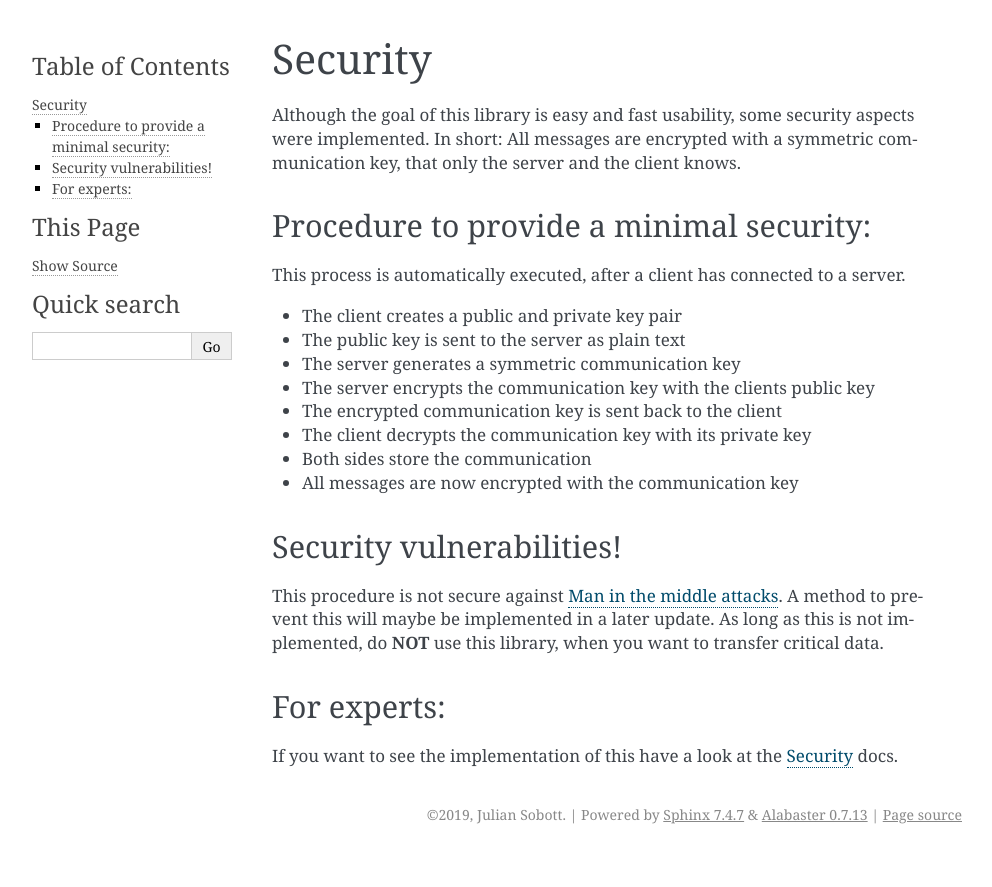
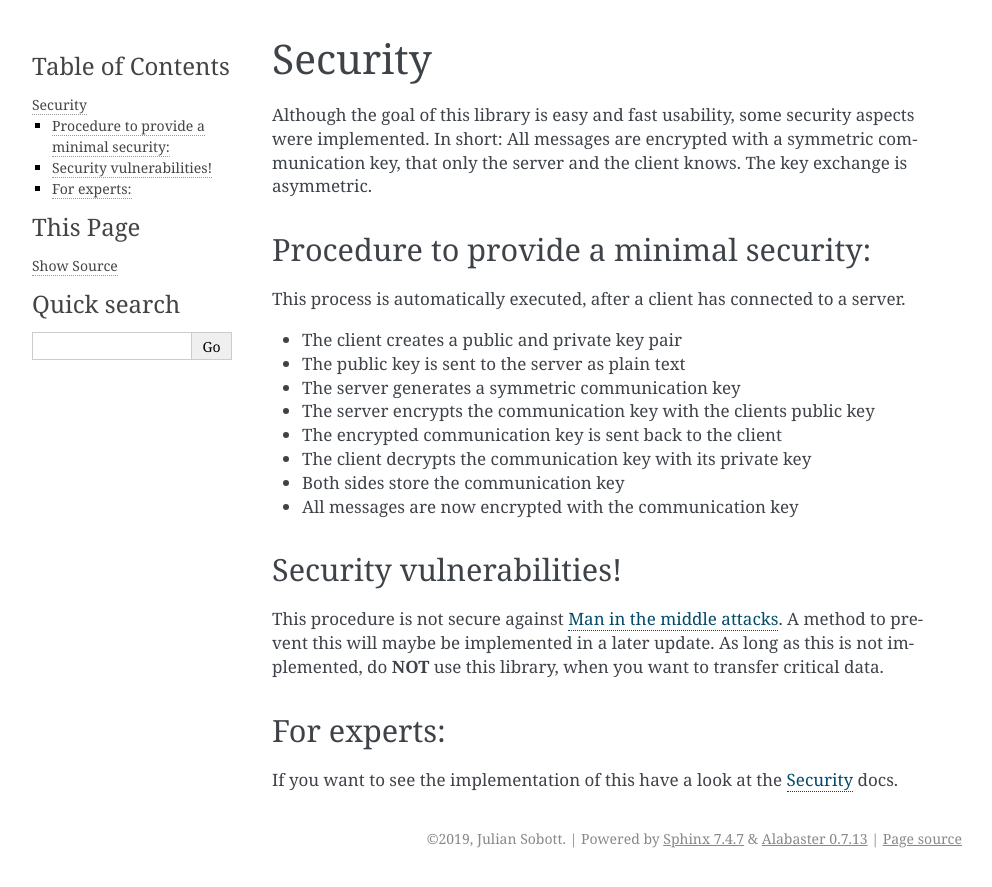
Before and after one commit to JulianSobott/networking, a Sphinx documentation site: the page built from docs/external/Security.rst, in a window 1280 px wide. Shown: the top 887 px of the page, without its empty margins (148-1140 px from the left). Built offline with Sphinx 7.4.7, drawn with Linux system fonts in a browser that asks for light colours.

```diff
--- a/docs/external/Security.rst
+++ b/docs/external/Security.rst
@@ -3,7 +3,7 @@
 
 Although the goal of this library is easy and fast usability, some security
 aspects were implemented. In short: All messages are encrypted with a symmetric communication key,
-that only the server and the client knows.
+that only the server and the client knows. The key exchange is asymmetric.
 
 Procedure to provide a minimal security:
 -----------------------------------------
@@ -16,7 +16,7 @@
 - The server encrypts the communication key with the clients public key
 - The encrypted communication key is sent back to the client
 - The client decrypts the communication key with its private key
-- Both sides store the communication
+- Both sides store the communication key
 - All messages are now encrypted with the communication key
 
 Security vulnerabilities!
```
Also changed, not shown: docs/external/Checklist.rst (+4 -4 lines).
